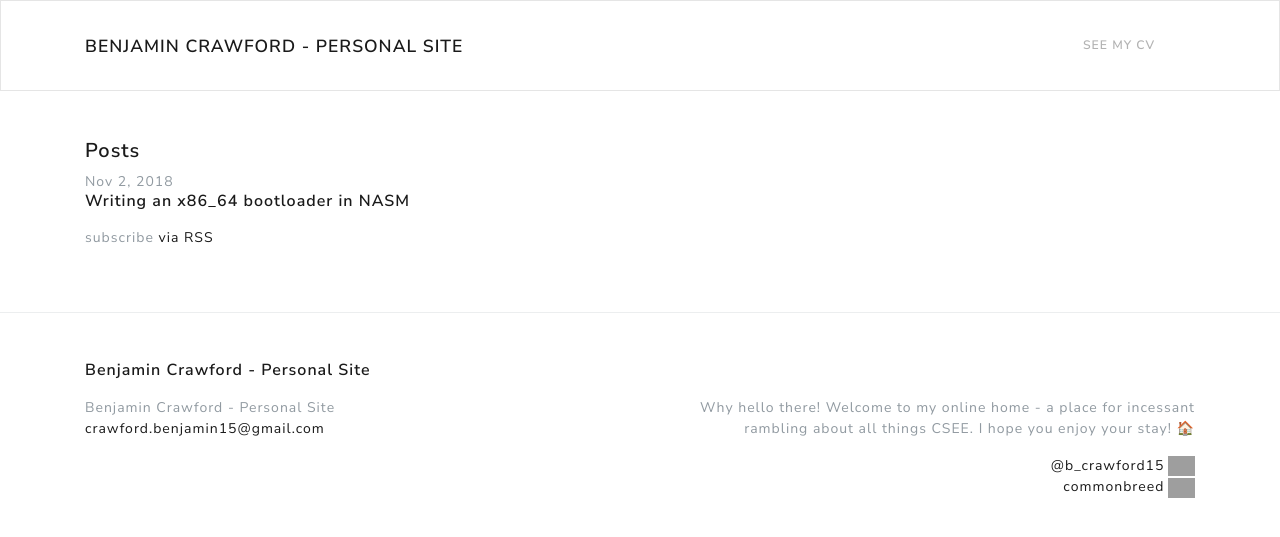
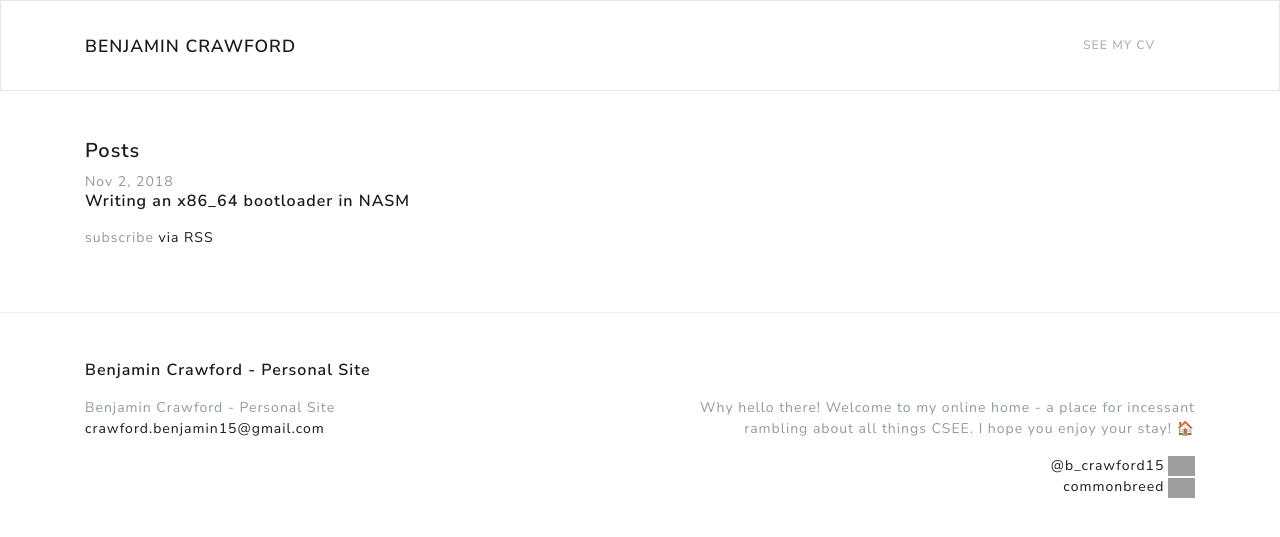
Before and after one commit to commonbreed/commonbreed.github.io, a Jekyll site: the page built from index.md, in a window 1280 px wide. Shown: the top 537 px of the page. Built offline with Jekyll 4.4.1, drawn with Linux system fonts in a browser that asks for light colours; emoji names are drawn with the system emoji font; some of the changed lines change nothing that is shown; grey boxes are pictures that could not be loaded.

Commit message:
Shorten header and remove autogen title with long description

```diff
--- a/_config.yml
+++ b/_config.yml
@@ -13,6 +13,7 @@
 # you will see them accessed via {{ site.title }}, {{ site.email }}, and so on.
 # You can create any custom variable you would like, and they will be accessible
 # in the templates via {{ site.myvariable }}.
+short_title: Benjamin Crawford
 title: Benjamin Crawford - Personal Site
 email: crawford.benjamin15@gmail.com
 description: >- # this means to ignore newlines until "baseurl:"
--- a/_includes/head.html
+++ b/_includes/head.html
@@ -2,7 +2,8 @@
  <meta charset="utf-8">
   <meta http-equiv="X-UA-Compatible" content="IE=edge">
   <meta name="viewport" content="width=device-width, initial-scale=1">
-  {%- seo -%}
+  {%- seo title=false -%}
+  <title>{{ site.title }}</title>
   <link rel="stylesheet" href="{{ "/assets/main.css" | relative_url }}">
   {%- feed_meta -%}
   <script src="{{ "/assets/javascript/bootstrap/jquery.min.js" | relative_url }}"></script>
--- a/_includes/header.html
+++ b/_includes/header.html
@@ -1,6 +1,6 @@
 <nav class="navbar navbar-expand-lg navbar-light bg-light">
   <div class="container">
-    <a class="navbar-brand" rel="author" href="{{ "/" | relative_url }}">{{ site.title | escape }}</a>
+    <a class="navbar-brand" rel="author" href="{{ "/" | relative_url }}">{{ site.short_title | escape }}</a>
 
     {%- assign page_paths = site.header_pages -%}
     <button class="navbar-toggler" type="button" data-toggle="collapse" data-target="#navbarSupportedContent"
```
